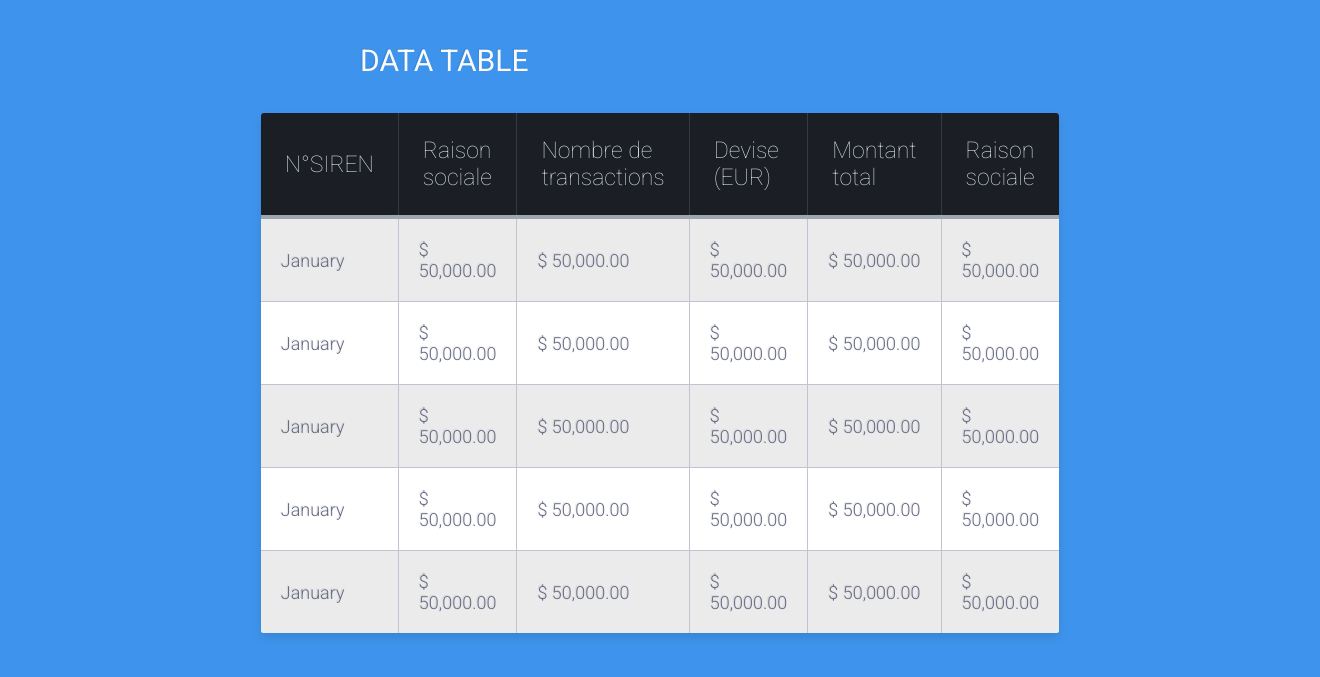
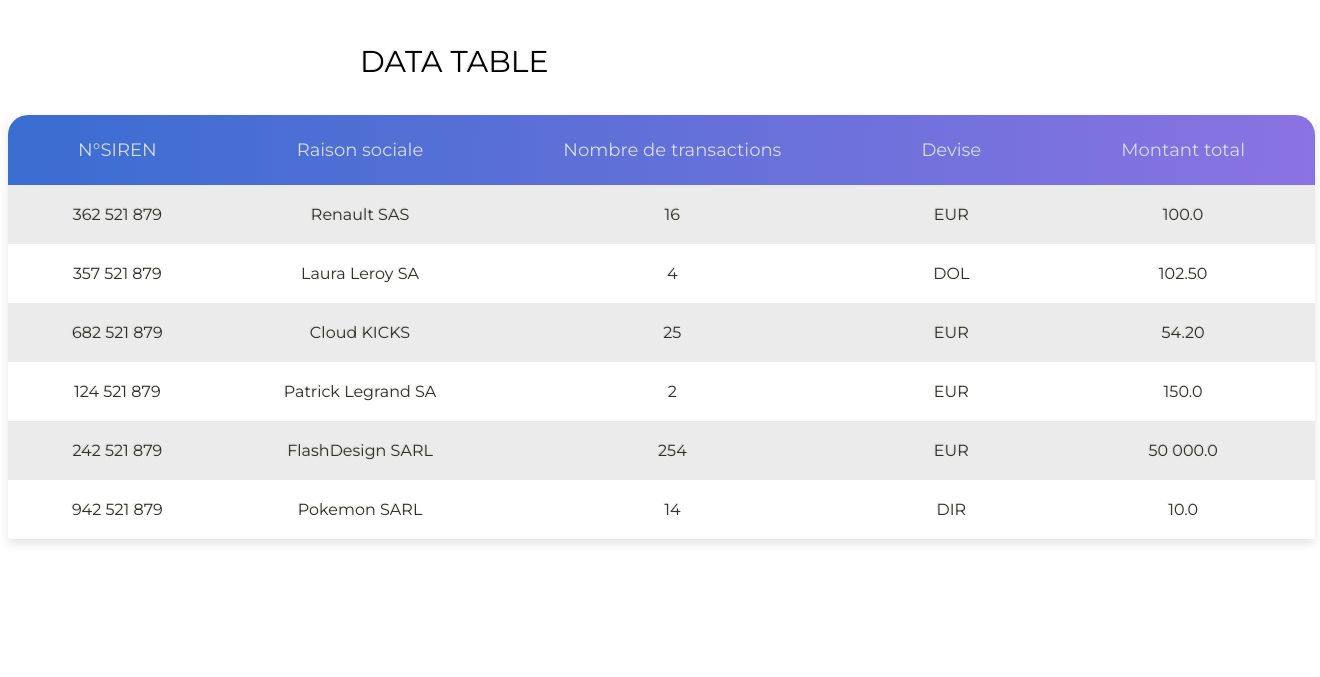
Before and after one commit to Caraidas/Portail-Web-et-gestion-de-paiement, a PHP site: page /page.php in a window 1320 px wide. Shown: the top 677 px of the page. Run offline with PHP 8.4, Linux system fonts and the light colour scheme.

Commit message:
Création du tableau en pur html css

```diff
--- a/page.php
+++ b/page.php
@@ -13,55 +13,56 @@
     <table class="table-fill">
         <thead>
             <tr>
-                <th class="text-left">N°SIREN</th>
-                <th class="text-left">Raison sociale</th>
-                <th class="text-left">Nombre de transactions</th>
-                <th class="text-left">Devise (EUR)</th>
-                <th class="text-left">Montant total</th>
-                <th class="text-left">Raison sociale</th>
+                <th>N°SIREN</th>
+                <th>Raison sociale</th>
+                <th>Nombre de transactions</th>
+                <th>Devise</th>
+                <th>Montant total</th>
             </tr>
         </thead>
 
         <tbody class="table-hover">
             <tr>
-                <td class="text-left">January</td>
-                <td class="text-left">$ 50,000.00</td>
-                <td class="text-left">$ 50,000.00</td>
-                <td class="text-left">$ 50,000.00</td>
-                <td class="text-left">$ 50,000.00</td>
-                <td class="text-left">$ 50,000.00</td>
+                <td >362 521 879</td>
+                <td >Renault SAS</td>
+                <td >16</td>
+                <td >EUR</td>
+                <td> 100.0</td>
             </tr>
             <tr>
-            <td class="text-left">January</td>
-                <td class="text-left">$ 50,000.00</td>
-                <td class="text-left">$ 50,000.00</td>
-                <td class="text-left">$ 50,000.00</td>
-                <td class="text-left">$ 50,000.00</td>
-                <td class="text-left">$ 50,000.00</td>
+            <td >357 521 879</td>
+                <td >Laura Leroy SA</td>
+                <td >4</td>
+                <td >DOL</td>
+                <td >102.50</td>
             </tr>
             <tr>
-            <td class="text-left">January</td>
-                <td class="text-left">$ 50,000.00</td>
-                <td class="text-left">$ 50,000.00</td>
-                <td class="text-left">$ 50,000.00</td>
-                <td class="text-left">$ 50,000.00</td>
-                <td class="text-left">$ 50,000.00</td>
+            <td >682 521 879</td>
+                <td >Cloud KICKS</td>
+                <td >25</td>
+                <td >EUR</td>
+                <td >54.20</td>
             </tr>
             <tr>
-            <td class="text-left">January</td>
-                <td class="text-left">$ 50,000.00</td>
-                <td class="text-left">$ 50,000.00</td>
-                <td class="text-left">$ 50,000.00</td>
-                <td class="text-left">$ 50,000.00</td>
-                <td class="text-left">$ 50,000.00</td>
+                <td >124 521 879</td>
+                <td >Patrick Legrand SA</td>
+                <td >2</td>
+                <td >EUR</td>
+                <td >150.0</td>
             </tr>
             <tr>
-            <td class="text-left">January</td>
-                <td class="text-left">$ 50,000.00</td>
-                <td class="text-left">$ 50,000.00</td>
-                <td class="text-left">$ 50,000.00</td>
-                <td class="text-left">$ 50,000.00</td>
-                <td class="text-left">$ 50,000.00</td>
+                <td >242 521 879</td>
+                <td >FlashDesign SARL</td>
+                <td >254</td>
+                <td >EUR</td>
+                <td >50 000.0</td>
+            </tr>
+            <tr>
+                <td >942 521 879</td>
+                <td >Pokemon SARL</td>
+                <td >14</td>
+                <td >DIR</td>
+                <td >10.0</td>
             </tr>
         </tbody>
     </table>
--- a/style.css
+++ b/style.css
@@ -1,15 +1,25 @@
 @import url(https://fonts.googleapis.com/css?family=Roboto:400,500,700,300,100);
+/* montserrat-regular - latin */
+@font-face {
+  font-family: 'Montserrat';
+  font-style: normal;
+  font-weight: 400;
+  src: url('/fonts/montserrat-v25-latin-regular.eot'); /* IE9 Compat Modes */
+  src: local(''),
+       url('fonts/montserrat-v25-latin-regular.eot?#iefix') format('embedded-opentype'), /* IE6-IE8 */
+       url('fonts/montserrat-v25-latin-regular.woff2') format('woff2'), /* Super Modern Browsers */
+       url('fonts/montserrat-v25-latin-regular.woff') format('woff'), /* Modern Browsers */
+       url('fonts/montserrat-v25-latin-regular.ttf') format('truetype'), /* Safari, Android, iOS */
+       url('fonts/montserrat-v25-latin-regular.svg#Montserrat') format('svg'); /* Legacy iOS */
+}
 
 body {
-  background-color: #3e94ec;
-  font-family: "Roboto", helvetica, arial, sans-serif;
+  font-family: Montserrat;
   font-size: 16px;
-  font-weight: 400;
-  text-rendering: optimizeLegibility;
 }
 
 div.table-title {
-   display: block;
+  display: block;
   margin: auto;
   max-width: 600px;
   padding:5px;
@@ -17,11 +27,11 @@
 }
 
 .table-title h3 {
-   color: #fafafa;
+   color: #000000;
    font-size: 30px;
    font-weight: 400;
    font-style:normal;
-   font-family: "Roboto", helvetica, arial, sans-serif;
+   font-family: Montserrat;
    text-shadow: -1px -1px 1px rgba(0, 0, 0, 0.1);
    text-transform:uppercase;
 }
@@ -39,56 +49,38 @@
   padding:5px;
   width: 100%;
   box-shadow: 0 5px 10px rgba(0, 0, 0, 0.1);
-  animation: float 5s infinite;
 }
 
 thead{
   background: linear-gradient(91.25deg, #3A6DD0 0%, #8A73E2 100%);
+  border-radius: 20px 20px 0px 0px;
 }
 
 th {
-  color:#D5DDE5;;
-  background:#1b1e24;
-  border-bottom:4px solid #9ea7af;
-  border-right: 1px solid #343a45;
-  font-size:23px;
-  font-weight: 100;
-  padding:24px;
-  text-align:left;
-  text-shadow: 0 1px 1px rgba(0, 0, 0, 0.1);
-  vertical-align:middle;
+  color:#D5DDE5;
+  font-size:18px;
+  font-weight: 400;
+  padding: 24px 70px 24px 70px;
+  white-space: nowrap;
 }
 
 th:first-child {
-  border-top-left-radius:3px;
+  border-radius: 20px 0px 0px 0px;
 }
 
 th:last-child {
-  border-top-right-radius:3px;
-  border-right:none;
+  border-radius: 0px 20px 0px 0px;
 }
 
 tr {
-  border-top: 1px solid #C1C3D1;
-  border-bottom-: 1px solid #C1C3D1;
-  color:#666B85;
+  color:#303029;
   font-size:16px;
   font-weight:normal;
-  text-shadow: 0 1px 1px rgba(256, 256, 256, 0.1);
 }
 
 tr:hover td {
-  background:#4E5066;
+  background:#abafd5;
   color:#FFFFFF;
-  border-top: 1px solid #22262e;
-}
-
-tr:first-child {
-  border-top:none;
-}
-
-tr:last-child {
-  border-bottom:none;
 }
 
 tr:nth-child(odd) td {
@@ -96,7 +88,7 @@
 }
 
 tr:nth-child(odd):hover td {
-  background:#4E5066;
+  background:#abafd5;
 }
 
 tr:last-child td:first-child {
@@ -109,39 +101,10 @@
 
 td {
   background:#FFFFFF;
-  padding:20px;
-  text-align:left;
+  padding: 20px 50px 20px 50px;
+  text-align: center;
   vertical-align:middle;
-  font-weight:300;
-  font-size:18px;
+  font-weight:200;
+  font-size:16px;
   text-shadow: -1px -1px 1px rgba(0, 0, 0, 0.1);
-  border-right: 1px solid #C1C3D1;
 }
-
-td:last-child {
-  border-right: 0px;
-}
-
-th.text-left {
-  text-align: left;
-}
-
-th.text-center {
-  text-align: center;
-}
-
-th.text-right {
-  text-align: right;
-}
-
-td.text-left {
-  text-align: left;
-}
-
-td.text-center {
-  text-align: center;
-}
-
-td.text-right {
-  text-align: right;
-}
```
Also changed, not shown: fonts/montserrat-v25-latin-regular.ttf (added), fonts/montserrat-v25-latin-regular.woff (added), fonts/montserrat-v25-latin-regular.woff2 (added), 2 other files.
